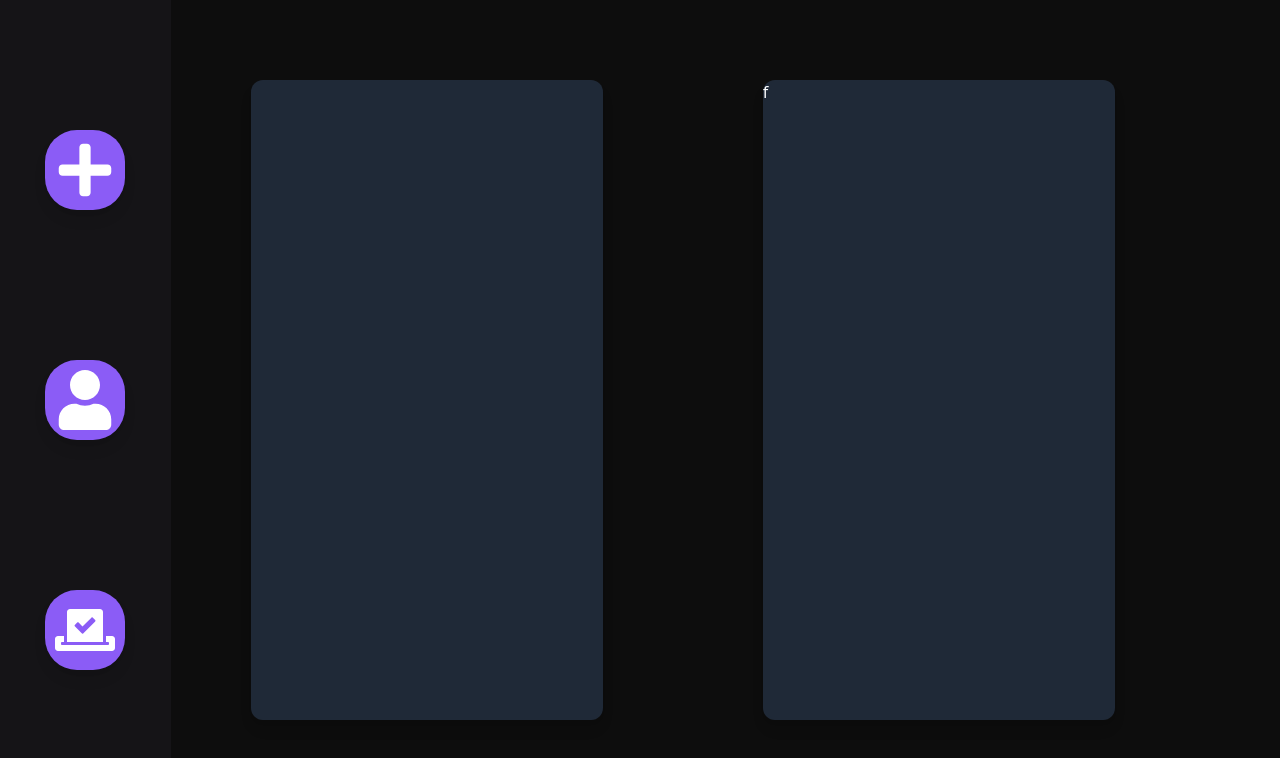
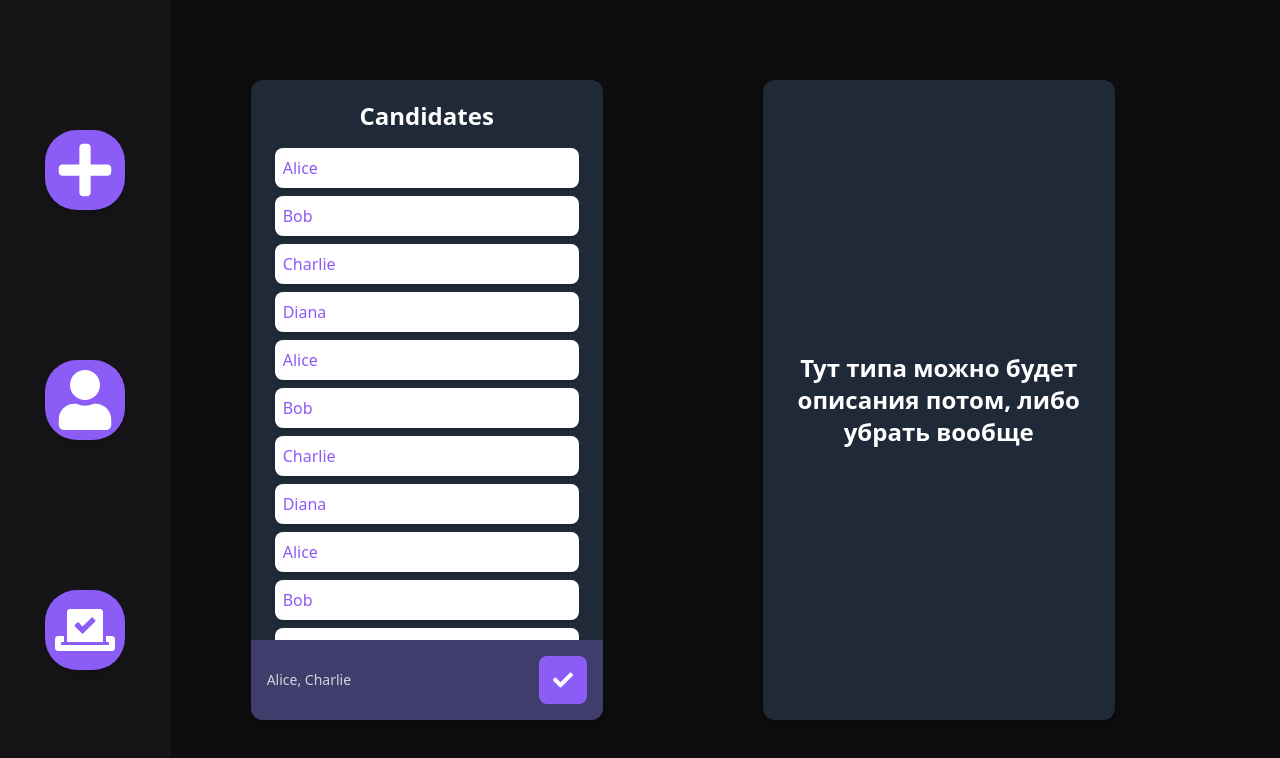
Before and after one commit to chickowar/blockchain-voting, a React (Vite) app: page /vote/1 in a window 1280 px wide. Shown: the top 758 px of the page. Built offline with nearby package versions, Linux system fonts and the light colour scheme.

Commit message:
some voting design

```diff
--- a/src/components/SideBar.jsx
+++ b/src/components/SideBar.jsx
@@ -17,7 +17,7 @@ export default function SideBar(){
     <div className="flex flex-col justify-evenly
     top-0 left-0
     h-screen w-1/6 m-0
-    shadow-lg bg-background-light overflow-auto
+    shadow-lg bg-background-light overflow-clip
     ">
 
         <div className='sidebar-icon' onClick={()=>{navigate('/1')}}><FaPlus size={60}/></div>
--- a/src/index.css
+++ b/src/index.css
@@ -10,6 +10,7 @@
   --color-primary-light: #9d71f6;
   --color-primary-dim: #705ba1;
   --color-secondary: #1f2937;
+  --color-secondary-light: #2e3f4a;
   --color-tetriary: #403d6c;
   --color-white: #ffffff;
 }
--- a/src/pages/VotingPage.jsx
+++ b/src/pages/VotingPage.jsx
@@ -1,18 +1,53 @@
 import { useParams } from "react-router-dom";
+import { FaCheck } from "react-icons/fa";
 
 export default function VotingPage() {
     const { id } = useParams();
 
+    const candidates = ["Alice", "Bob", "Charlie", "Diana",
+        "Alice", "Bob", "Charlie", "Diana",
+        "Alice", "Bob", "Charlie", "Diana", "Alice", "Bob", "Charlie", "Diana",
+    ];
+    const selectedCandidates = ["Alice", "Charlie"];
+
     return (
         <div className="flex justify-evenly items-stretch h-screen">
-            <div className="flex-1 m-20 bg-secondary rounded-xl shadow-lg">
-            {/*    CANDIDATES LIST*/}
+            <div className="flex-1 m-20 bg-secondary rounded-xl shadow-lg flex flex-col">
+                {/* Candidates */}
+                <h2 className="text-2xl text-center font-bold mt-5 mb-4">Candidates</h2>
+                <div className="flex-1 px-6 overflow-y-auto">
+                    <ul className="space-y-2 mb-4">
+                        {candidates.map((name, index) => (
+                            <li
+                                key={index}
+                                className="p-2 text-primary bg-white rounded-lg shadow cursor-pointer hover:bg-gray-100"
+                            >
+                                {name}
+                            </li>
+                        ))}
+                    </ul>
+                </div>
 
-            {/*BOTTOM BOX */}
-            {/*    LIST OF CHOSEN CANDIDATES*/}
-            {/*    SUBMIT BUTTON*/}
+                {/* Bottom block */}
+                <div className="flex justify-between items-center bg-tetriary p-4 rounded-b-xl">
+                    {/* Выбранные кандидаты */}
+                    <span className="text-sm text-gray-300">
+                        {selectedCandidates.join(", ")}
+                    </span>
+
+                    {/* submit */}
+                    <button
+                        className="w-12 h-12 flex items-center justify-center bg-primary text-white rounded-lg hover:bg-primary-light transition-colors"
+                    >
+                        <FaCheck size={20} />
+                    </button>
+                </div>
             </div>
-            <div className="flex-1 m-20 bg-secondary rounded-xl shadow-lg">f</div>
+
+            {/* RIGHT */}
+            <div className="flex-1 m-20 bg-secondary rounded-xl shadow-lg items-center content-center text-center">
+                <span className="grow font-bold center text-2xl">Тут типа можно будет описания потом, либо убрать вообще</span>
+            </div>
         </div>
     );
 }
```
